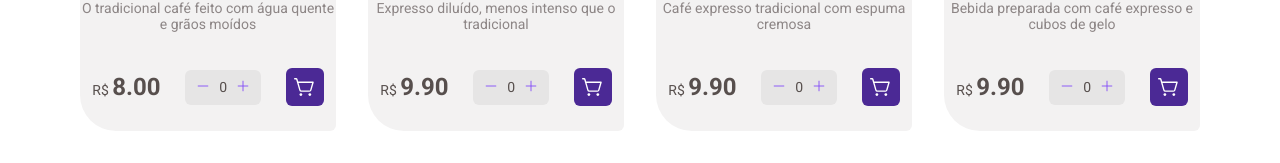
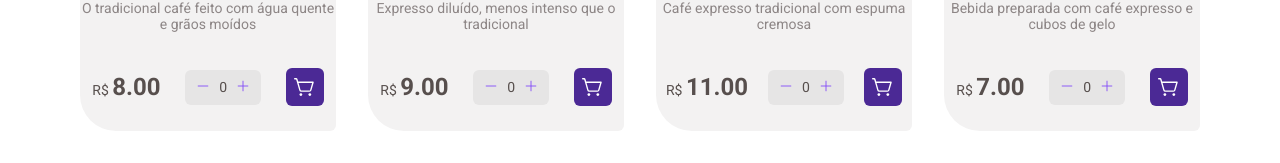
Before and after one commit to TarcisioCarvalho/coffe-delivery, a React (Vite) app: page / in a window 1280 px wide. Shown: the part 765-928 px from the top of the page. Built offline with nearby package versions, Linux system fonts and the light colour scheme.

Commit message:
Change Prices

```diff
--- a/src/data/data.ts
+++ b/src/data/data.ts
@@ -35,90 +35,90 @@ export const coffes = [
         nome:'Expresso Americano',
         descricao:'Expresso diluído, menos intenso que o tradicional',
         categoria:[categorias.tradicional],
-        preco:9.9
+        preco:9.0
     },
     {
         img:expressoCremoso,
         nome:'Expresso Cremoso',
         descricao:'Café expresso tradicional com espuma cremosa',
         categoria:[categorias.tradicional],
-        preco:9.9
+        preco:11.0
     },
     {
         img:cafeGelado,
         nome:'Expresso Gelado',
         descricao:'Bebida preparada com café expresso e cubos de gelo',
         categoria:[categorias.tradicional,categorias.gelado],
-        preco:9.9
+        preco:7.0
     },
     {
         img:cafeComLeite,
         nome:'Café com Leite',
         descricao:'Meio a meio de expresso tradicional com leite vaporizado',
         categoria:[categorias.tradicional,categorias.comLeite],
-        preco:9.9
+        preco:7.5
     },
     {
         img:latte,
         nome:'Latte',
         descricao:'Uma dose de café expresso com o dobro de leite e espuma cremosa',
         categoria:[categorias.tradicional,categorias.comLeite],
-        preco:9.9
+        preco:7.8
     },
     {
         img:capuccino,
         nome:'Capuccino',
         descricao:'Bebida com canela feita de doses iguais de café, leite e espuma',
         categoria:[categorias.tradicional,categorias.comLeite],
-        preco:9.9
+        preco:10.0
     },
     {
         img:macchiato,
         nome:'Macchiato',
         descricao:'Café expresso misturado com um pouco de leite quente e espuma',
         categoria:[categorias.tradicional,categorias.comLeite],
-        preco:9.9
+        preco:12.0
     },
     {
         img:mochaccino,
         nome:'Mocaccino',
         descricao:'Café expresso com calda de chocolate, pouco leite e espuma',
         categoria:[categorias.tradicional,categorias.comLeite],
-        preco:9.9
+        preco:11.5
     },
     {
         img:chocolateQuente,
         nome:'Chocolate Quente',
         descricao:'Bebida feita com chocolate dissolvido no leite quente e café',
         categoria:[categorias.especial,categorias.comLeite],
-        preco:9.9
+        preco:7.0
     },
     {
         img:cubano,
         nome:'Cubano',
         descricao:'Drink gelado de café expresso com rum, creme de leite e hortelã',
         categoria:[categorias.especial,categorias.alcoolico, categorias.gelado],
-        preco:9.9
+        preco:15.0
     },
     {
         img:havaiano,
         nome:'Havaiano',
         descricao:'Bebida adocicada preparada com café e leite de coco',
         categoria:[categorias.especial],
-        preco:9.9
+        preco:17.5
     },
     {
         img:arabe,
         nome:'Árabe',
         descricao:'Bebida preparada com grãos de café árabe e especiarias',
         categoria:[categorias.especial],
-        preco:9.9
+        preco:14.5
     },
     {
         img:irlandes,
         nome:'Irlandês',
         descricao:'Bebida a base de café, uísque irlandês, açúcar e chantilly',
         categoria:[categorias.especial,categorias.alcoolico],
-        preco:9.9
+        preco:20.0
     }
 ]
```
